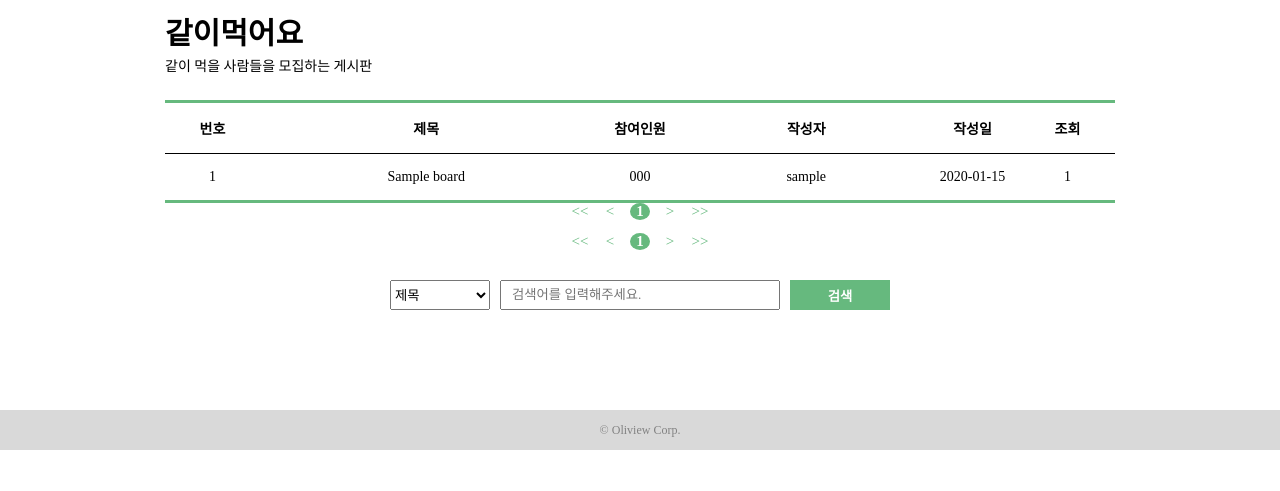
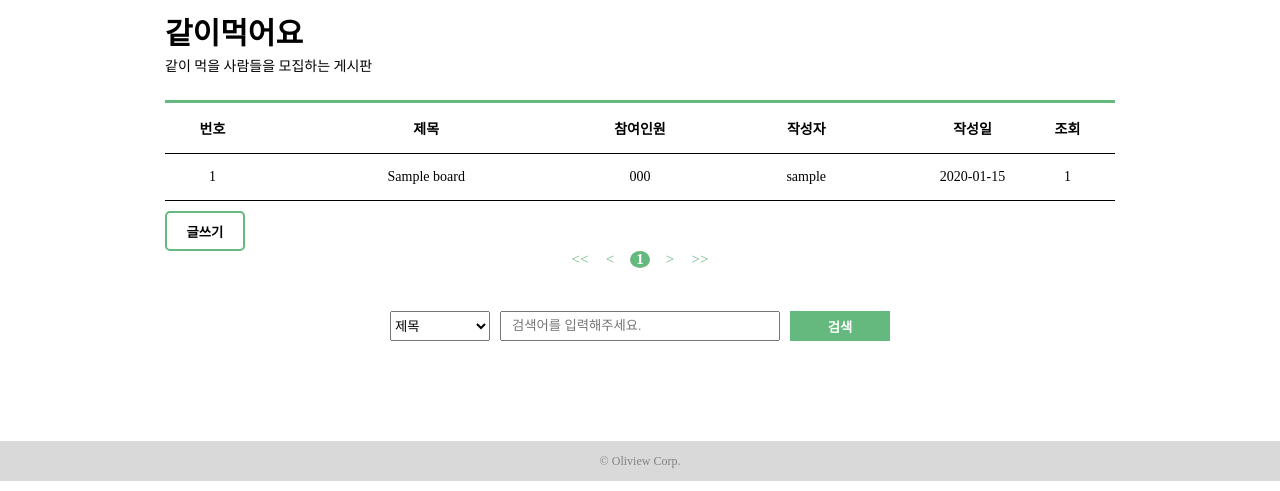
Before and after one commit to team-farmers/Oliview, a Spring app: page /together/inven in a window 1280 px wide; the page is wider, and only the part inside the window is pictured. Shown: the part 171-662 px from the top of that part. Run offline with Thymeleaf, Linux system fonts and the light colour scheme; the template is opened without the code that fills it: most values are stand-ins (such as "Sample title", 1, 10 or a date in 2020); data that the repository does not hold is empty; some libraries are stand-ins or nearby versions; some web fonts are replaced.

Commit message:
페이지네이션 및 모든 버튼 구현 완료

```diff
--- a/Oliview/src/main/java/com/farmers/oliview/together/service/TogetherService.java
+++ b/Oliview/src/main/java/com/farmers/oliview/together/service/TogetherService.java
@@ -11,7 +11,7 @@
 	 * @param cp
 	 * @return
 	 */
-	Map<String, Object> selectBoardList( int cp);
+	Map<String, Object> selectBoardList(int cp);
 
 	/** 검색 목록 조회
 	 * @param cp
@@ -19,8 +19,6 @@
 	 */
 
 	Map<String, Object> searchBoardList(Map<String, Object> paramMap, int cp);
-
-
 
 
 
--- a/Oliview/src/main/java/com/farmers/oliview/together/service/TogetherServiceImpl.java
+++ b/Oliview/src/main/java/com/farmers/oliview/together/service/TogetherServiceImpl.java
@@ -76,7 +76,7 @@
 
 
 				/* Map에 담아서 변환 */
-				Map<String, Object>map = new HashMap<>();
+				Map<String, Object> map = new HashMap<>();
 				map.put("boardList", boardList);
 				map.put("pagination", pagination);
 
--- a/Oliview/src/main/resources/mappers/admin-mapper.xml
+++ b/Oliview/src/main/resources/mappers/admin-mapper.xml
@@ -29,5 +29,5 @@
 		WHERE MEMBER_NO = #{memberNo}
 	</select>
 
--->
+
 </mapper>
--- a/Oliview/src/main/resources/templates/together/inven.html
+++ b/Oliview/src/main/resources/templates/together/inven.html
@@ -10,7 +10,7 @@
 </head>
 
 <body>
-  <main th:with = "boardList = ${map.boardList}, pagination = ${map.pagination}">
+  <main th:with = "boardList = ${map.boardList}, pagination=${map.pagination}">
     <!-- header -->
     <th:block th:replace="~{common/header}"></th:block>
 
@@ -42,32 +42,15 @@
 
           <div th:each="board : ${boardList}">
             <div class="num" th:text = "${board.boardNo}"></div>
-            <div class="title"><a th:href="${board.boardNo}" th:text = "${board.boardTitle}"></a></div>
+            <div class="title"><a th:href="@{/together/{boardNo}(boardNo=${board.boardNo},cp=${pagination.currentPage}, key= ${param.key}, query=${param.query})}"
+               th:text = "${board.boardTitle}"></a></div>
             <div class="people" th:text = "${board.numberPeople}">0/100</div>
             <div class="writer"  th:text = "${board.memberNickname}">파이리</div>
             <div class="date"  th:text = "${board.dateCreated}">2021.1.15</div>
             <div class="count"  th:text = "${board.readCount}">33</div>
           </div>
-
+          <a href="/editTogether/posting"> <button id = "insertBtn">글쓰기</button></a>
         </div>
-
-
-
-
-
-
-
-
-
-
-
-
-
-
-
-
-
-
 
 
 
@@ -77,7 +60,7 @@
       <div class="pagination-area" th:if ="${#lists.size(boardList) > 0}">
 
         <!-- 검색 x -->
-        <ul class="pagination" th:unless="${param.temp == null}">
+        <ul class="pagination">
 
           <li><a th:href="@{/together/inven(cp=1, key= ${param.key}, query=${param.query})}">&lt;&lt;</a></li>
           <li><a th:href="@{/together/inven(cp=${pagination.prevPage}, key= ${param.key}, query=${param.query})}">&lt;</a></li>
@@ -98,29 +81,10 @@
         </ul>
       </div>
 
-      <!--Pagination 페이지 숫자-->
-      <ul class="pagination" th:unless="${param.temp == null}">
-
-        <li><a th:href="@{/together/inven(cp=1, key= ${param.key}, query=${param.query})}">&lt;&lt;</a></li>
-        <li><a th:href="@{/together/inven(cp=${pagination.prevPage}, key= ${param.key}, query=${param.query})}">&lt;</a></li>
 
 
-        <th:block th:each="i : ${#numbers.sequence(pagination.startPage, pagination.endPage, 1)}">
-            <li th:if="${i == pagination.currentPage}">
-              <a class="current" th:text="${i}">1</a>
-            </li>
-            <li th:unless="${i == pagination.currentPage}">
-                <a th:href="@{/together/inven(cp=${i}, key= ${param.key}, query=${param.query})}" th:text="${i}">2</a>
-            </li>
-        </th:block>
 
 
-        <li><a th:href="@{/together/inven(cp=${pagination.nextPage}, key= ${param.key}, query=${param.query})}">&gt;</a></li>
-        <li><a th:href="@{/together/inven(cp=${pagination.maxPage}, key= ${param.key}, query=${param.query})}">&gt;&gt;</a></li>
-      </ul>
-
-
-    </div>
 
 
     <!-- 검색창 -->
--- a/Oliview/src/main/resources/templates/together/posting.html
+++ b/Oliview/src/main/resources/templates/together/posting.html
@@ -85,8 +85,10 @@
         </div>
 
         <div class="bt-2">
-          <a href="board"> <button id="insertBtn">취소</button> </a>
+          <a href="board"> <button id="deleteBtn">취소</button> </a>
         </div>
+
+
       </div>
       </div>
       </div>
--- a/Oliview/src/main/resources/templates/together/postingUpdate.html
+++ b/Oliview/src/main/resources/templates/together/postingUpdate.html
@@ -90,9 +90,7 @@
           <a href="board"> <button id="insertBtn">저장</button> </a>
         </div>
 
-        <div class="bt-2">
-          <a href="board"> <button id="insertBtn">취소</button> </a>
-        </div>
+
       </div>
       </div>
       </div>
```
Also changed, not shown: Oliview/src/main/java/com/farmers/oliview/together/controller/TogetherController.java (+2 -7 lines), Oliview/src/main/resources/static/js/together/board.js (+68 -29 lines), Oliview/src/main/resources/templates/together/board.html (+13 -18 lines), project-resources/images/together/20231115140611_00001.JPG (added), project-resources/images/together/20231115140827_00002.JPG (added), project-resources/images/together/20231115140850_00004.JPG (added), project-resources/images/together/20231115154415_00001.JPG (added).
